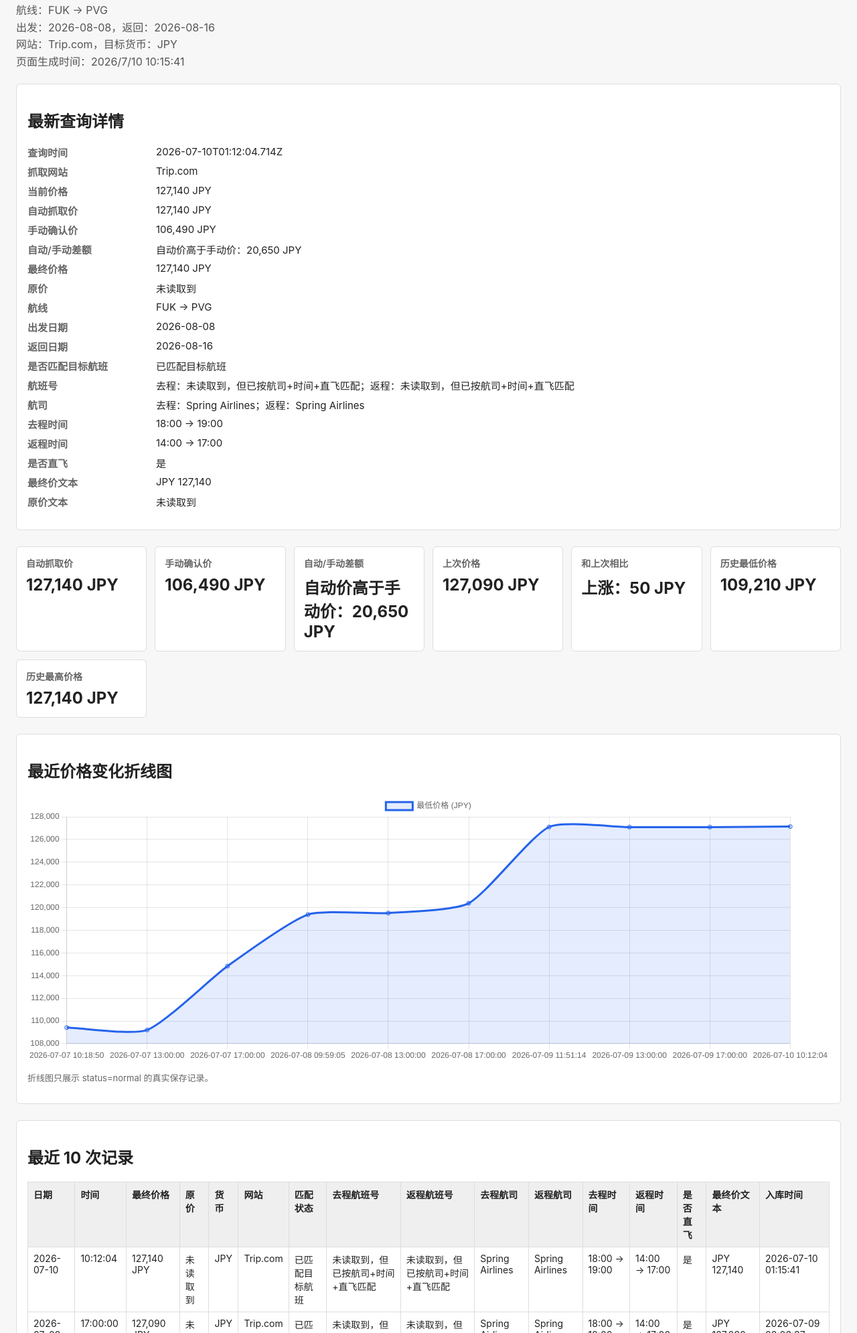
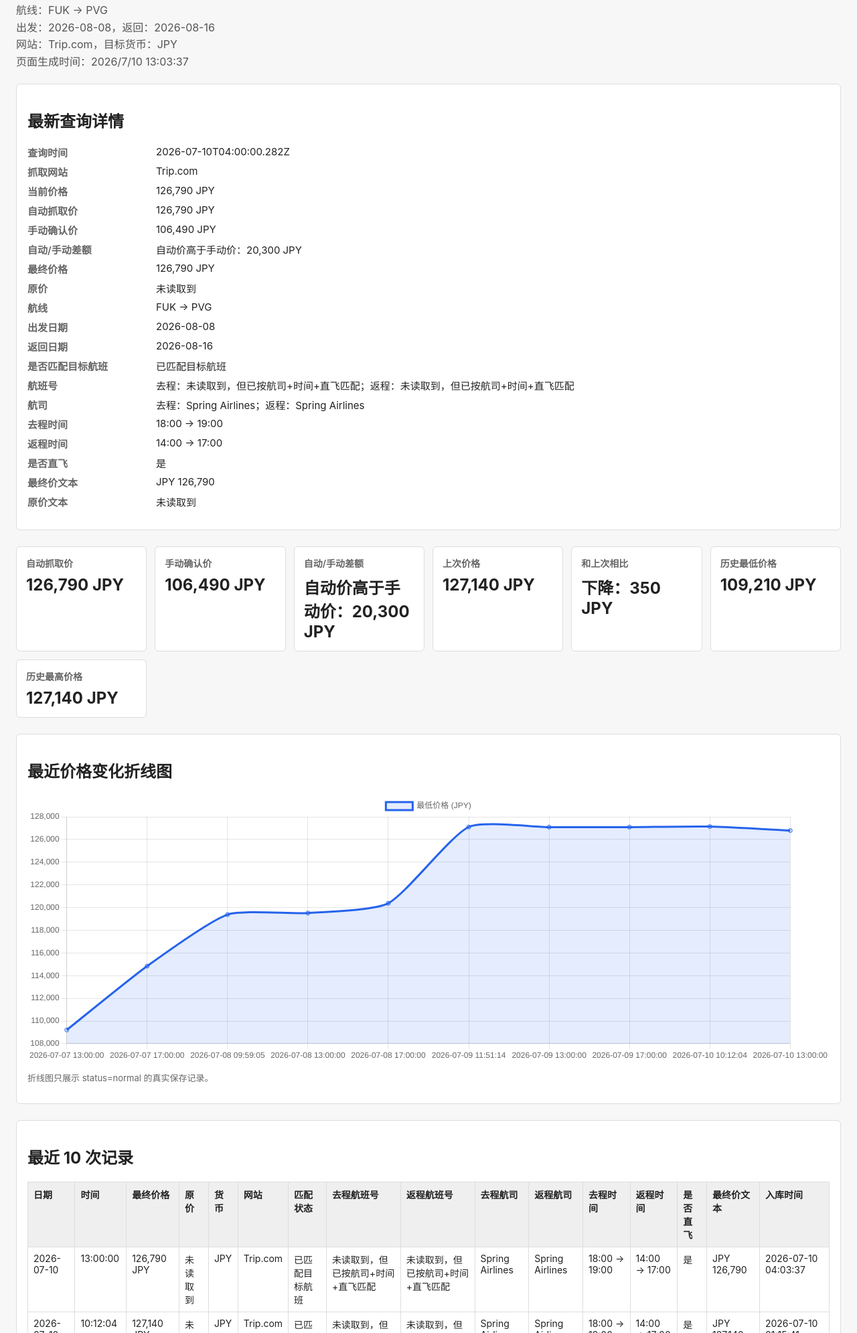
Before and after one commit to wenyue233/flight-price-monitor, a website: page dashboard.html in a window 1280 px wide. Shown: the part 69-2060 px from the top of the page at 67% size. Drawn offline with nearby package versions, Linux system fonts and the light colour scheme.

Commit message:
update flight price dashboard

```diff
--- a/dashboard.html
+++ b/dashboard.html
@@ -107,26 +107,26 @@
     航线：FUK → PVG<br>
     出发：2026-08-08，返回：2026-08-16<br>
     网站：Trip.com，目标货币：JPY<br>
-    页面生成时间：2026/7/10 10:15:41
+    页面生成时间：2026/7/10 13:03:37
   </div>
 
   <section class="details">
     <h2>最新查询详情</h2>
     <dl class="detailsGrid">
       <dt>查询时间</dt>
-      <dd>2026-07-10T01:12:04.714Z</dd>
+      <dd>2026-07-10T04:00:00.282Z</dd>
       <dt>抓取网站</dt>
       <dd>Trip.com</dd>
       <dt>当前价格</dt>
-      <dd>127,140 JPY</dd>
+      <dd>126,790 JPY</dd>
       <dt>自动抓取价</dt>
-      <dd>127,140 JPY</dd>
+      <dd>126,790 JPY</dd>
       <dt>手动确认价</dt>
       <dd>106,490 JPY</dd>
       <dt>自动/手动差额</dt>
-      <dd>自动价高于手动价：20,650 JPY</dd>
+      <dd>自动价高于手动价：20,300 JPY</dd>
       <dt>最终价格</dt>
-      <dd>127,140 JPY</dd>
+      <dd>126,790 JPY</dd>
       <dt>原价</dt>
       <dd>未读取到</dd>
       <dt>航线</dt>
@@ -148,7 +148,7 @@
       <dt>是否直飞</dt>
       <dd>是</dd>
       <dt>最终价文本</dt>
-      <dd>JPY 127,140</dd>
+      <dd>JPY 126,790</dd>
       <dt>原价文本</dt>
       <dd>未读取到</dd>
     </dl>
@@ -157,7 +157,7 @@
   <section class="cards">
     <div class="card">
       <h2>自动抓取价</h2>
-      <div class="value">127,140 JPY</div>
+      <div class="value">126,790 JPY</div>
     </div>
     <div class="card">
       <h2>手动确认价</h2>
@@ -165,15 +165,15 @@
     </div>
     <div class="card">
       <h2>自动/手动差额</h2>
-      <div class="value">自动价高于手动价：20,650 JPY</div>
+      <div class="value">自动价高于手动价：20,300 JPY</div>
     </div>
     <div class="card">
       <h2>上次价格</h2>
-      <div class="value">127,090 JPY</div>
+      <div class="value">127,140 JPY</div>
     </div>
     <div class="card">
       <h2>和上次相比</h2>
-      <div class="value">上涨：50 JPY</div>
+      <div class="value">下降：350 JPY</div>
     </div>
     <div class="card">
       <h2>历史最低价格</h2>
@@ -215,6 +215,25 @@
         </tr>
       </thead>
       <tbody>
+
+      <tr>
+        <td>2026-07-10</td>
+        <td>13:00:00</td>
+        <td>126,790 JPY</td>
+        <td>未读取到</td>
+        <td>JPY</td>
+        <td>Trip.com</td>
+        <td>已匹配目标航班</td>
+        <td>未读取到，但已按航司+时间+直飞匹配</td>
+        <td>未读取到，但已按航司+时间+直飞匹配</td>
+        <td>Spring Airlines</td>
+        <td>Spring Airlines</td>
+        <td>18:00 → 19:00</td>
+        <td>14:00 → 17:00</td>
+        <td>是</td>
+        <td>JPY 126,790</td>
+        <td>2026-07-10 04:03:37</td>
+      </tr>
 
       <tr>
         <td>2026-07-10</td>
@@ -387,25 +406,6 @@
         <td>2026-07-07 04:02:32</td>
       </tr>
 
-      <tr>
-        <td>2026-07-07</td>
-        <td>10:18:50</td>
-        <td>109,420 JPY</td>
-        <td>未读取到</td>
-        <td>JPY</td>
-        <td>Trip.com</td>
-        <td>已匹配目标航班</td>
-        <td>未读取到，但已按航司+时间+直飞匹配</td>
-        <td>未读取到，但已按航司+时间+直飞匹配</td>
-        <td>Spring Airlines</td>
-        <td>Spring Airlines</td>
-        <td>18:00 → 19:00</td>
-        <td>14:00 → 17:00</td>
-        <td>是</td>
-        <td>JPY 109,420</td>
-        <td>2026-07-07 01:21:21</td>
-      </tr>
-
       </tbody>
     </table>
   </section>
@@ -429,8 +429,8 @@
 
   <script src="https://cdn.jsdelivr.net/npm/chart.js"></script>
   <script>
-    const chartLabels = ["2026-07-07 10:18:50","2026-07-07 13:00:00","2026-07-07 17:00:00","2026-07-08 09:59:05","2026-07-08 13:00:00","2026-07-08 17:00:00","2026-07-09 11:51:14","2026-07-09 13:00:00","2026-07-09 17:00:00","2026-07-10 10:12:04"];
-    const chartPrices = [109420,109210,114840,119380,119520,120380,127100,127090,127090,127140];
+    const chartLabels = ["2026-07-07 13:00:00","2026-07-07 17:00:00","2026-07-08 09:59:05","2026-07-08 13:00:00","2026-07-08 17:00:00","2026-07-09 11:51:14","2026-07-09 13:00:00","2026-07-09 17:00:00","2026-07-10 10:12:04","2026-07-10 13:00:00"];
+    const chartPrices = [109210,114840,119380,119520,120380,127100,127090,127090,127140,126790];
     const chartCurrency = "JPY";
 
     new Chart(document.getElementById('priceChart'), {
```
Also changed, not shown: index.html (+32 -32 lines).
